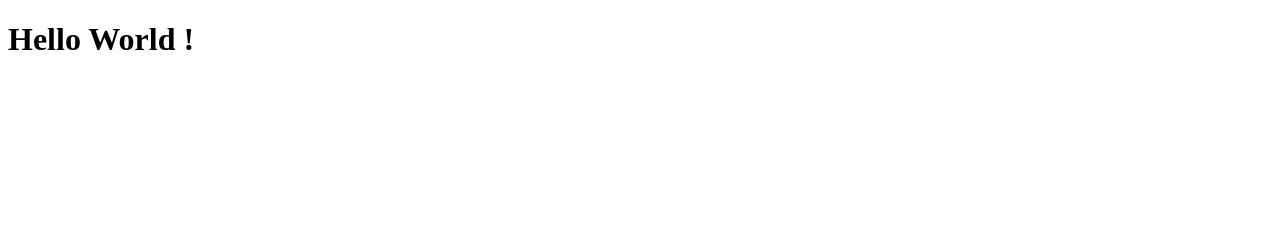
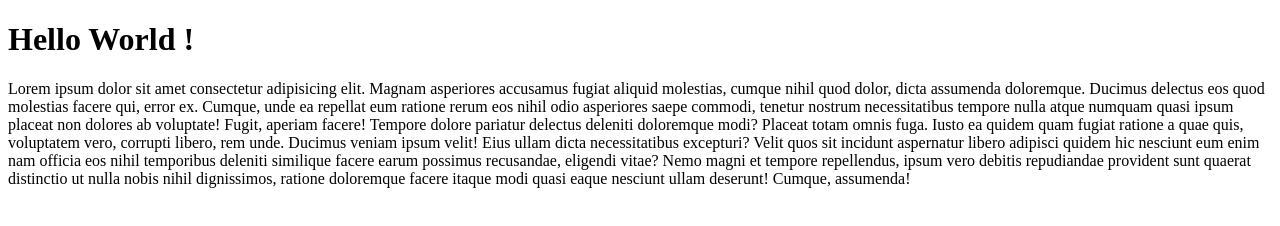
Before and after one commit to LouisJanquart/first, a plain HTML site: page index.html in a window 1280 px wide. Drawn offline with Linux system fonts and the light colour scheme.

Commit message:
add paragraph

```diff
--- a/index.html
+++ b/index.html
@@ -8,5 +8,10 @@
 </head>
 <body>
   <h1>Hello World !</h1>
+  <p>Lorem ipsum dolor sit amet consectetur adipisicing elit. Magnam asperiores accusamus fugiat aliquid molestias, cumque nihil quod dolor, dicta assumenda doloremque. Ducimus delectus eos quod molestias facere qui, error ex.
+  Cumque, unde ea repellat eum ratione rerum eos nihil odio asperiores saepe commodi, tenetur nostrum necessitatibus tempore nulla atque numquam quasi ipsum placeat non dolores ab voluptate! Fugit, aperiam facere!
+  Tempore dolore pariatur delectus deleniti doloremque modi? Placeat totam omnis fuga. Iusto ea quidem quam fugiat ratione a quae quis, voluptatem vero, corrupti libero, rem unde. Ducimus veniam ipsum velit!
+  Eius ullam dicta necessitatibus excepturi? Velit quos sit incidunt aspernatur libero adipisci quidem hic nesciunt eum enim nam officia eos nihil temporibus deleniti similique facere earum possimus recusandae, eligendi vitae?
+  Nemo magni et tempore repellendus, ipsum vero debitis repudiandae provident sunt quaerat distinctio ut nulla nobis nihil dignissimos, ratione doloremque facere itaque modi quasi eaque nesciunt ullam deserunt! Cumque, assumenda!</p>
 </body>
 </html>
```
